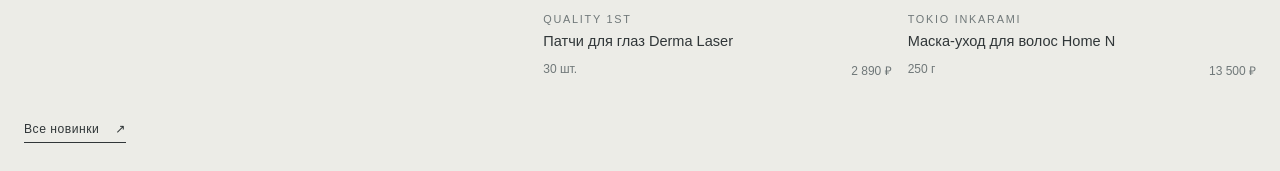
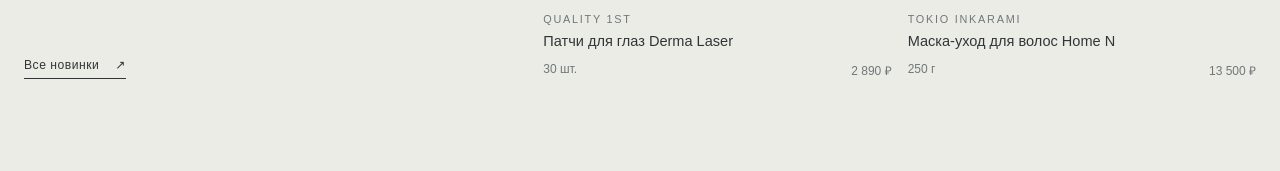
Before and after one commit to avvolkova13/japan, a Next.js app: page / in a window 1280 px wide. Shown: the part 4027-4198 px from the top of the page. Built offline with nearby package versions, Linux system fonts and the light colour scheme.

Commit message:
Align new arrivals section footer

```diff
--- a/src/app/globals.css
+++ b/src/app/globals.css
@@ -582,8 +582,21 @@ input:focus-visible {
 .new-arrivals-layout {
   display: grid;
   grid-template-columns: minmax(0, 0.82fr) minmax(0, 1.18fr);
+  grid-template-rows: auto 1fr;
   gap: 24px;
-  align-items: start;
+  align-items: stretch;
+}
+
+.new-arrivals-grid {
+  grid-column: 2;
+  grid-row: 1 / span 2;
+}
+
+.new-arrivals-layout > .section-cta {
+  grid-column: 1;
+  grid-row: 2;
+  align-self: end;
+  margin-top: 0;
 }
 
 .editorial-visual .visual-placeholder {
@@ -1073,6 +1086,7 @@ input:focus-visible {
   .split-heading { display: block; }
   .split-heading > p { margin-top: 14px; }
   .new-arrivals-layout { display: block; }
+  .new-arrivals-layout > .section-cta { margin-top: 28px; }
   .editorial-visual .visual-placeholder { aspect-ratio: 1.05; }
   .new-arrivals-grid { margin-top: 28px; gap: 26px 12px; }
   .product-media { aspect-ratio: 0.78; }
--- a/src/components/home-page.tsx
+++ b/src/components/home-page.tsx
@@ -275,8 +275,8 @@ export function HomePage() {
             <div className="product-grid new-arrivals-grid">
               {newArrivals.map((product) => <ProductCard key={product.id} product={product} wished={wishlist.has(product.id)} added={added.has(product.id)} onWishlist={() => toggleWishlist(product.id, product.name)} onQuickAdd={() => toggleAdded(product.id, product.name)} />)}
             </div>
+            <div className="section-cta"><a className="text-link" href="#new-arrivals">Все новинки <span aria-hidden="true">↗</span></a></div>
           </div>
-          <div className="section-cta"><a className="text-link" href="#new-arrivals">Все новинки <span aria-hidden="true">↗</span></a></div>
         </section>
 
         <section className="section-pad best-sellers-section" id="best-sellers" aria-labelledby="best-sellers-title">
```
